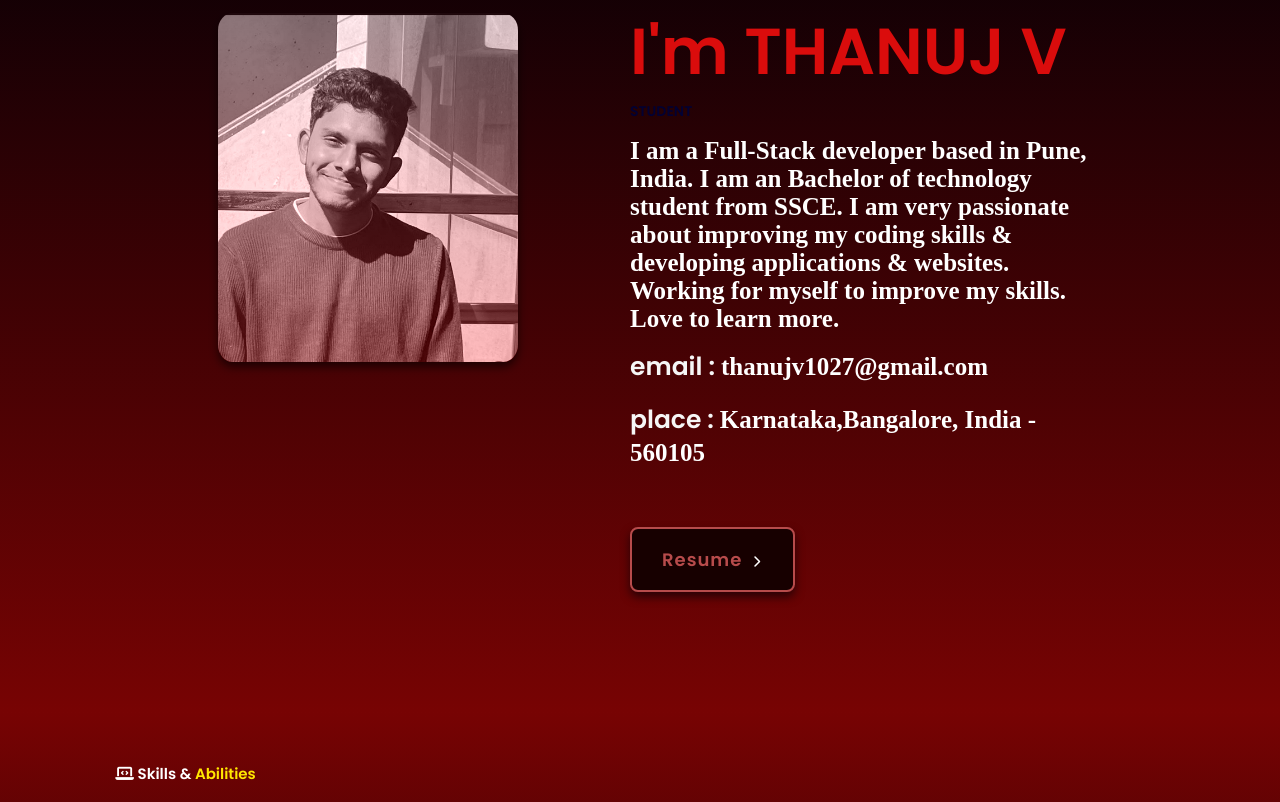
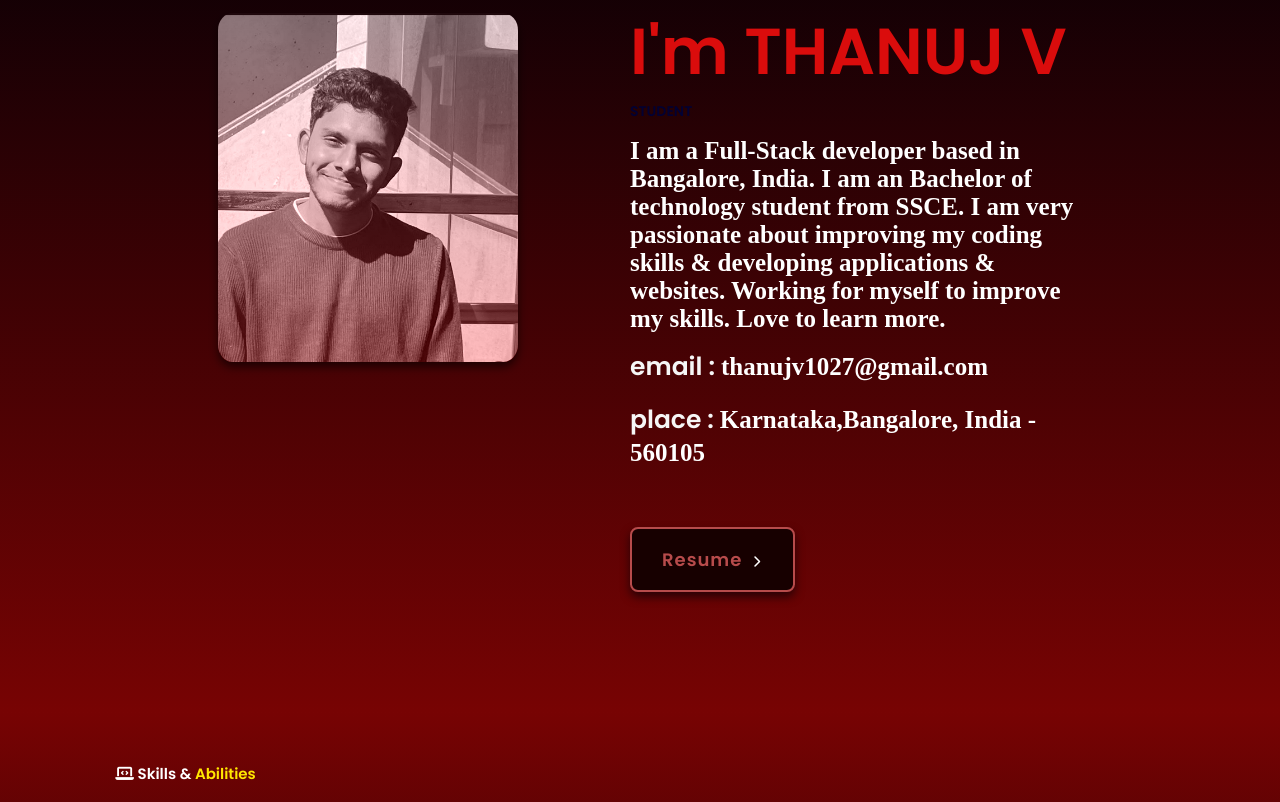
Before and after one commit to thanujv1/portfolio21, a plain HTML site: page index.html in a window 1280 px wide. Shown: the part 940-1742 px from the top of the page. Drawn offline with Linux system fonts and the light colour scheme.

Commit message:
Update index.html

```diff
--- a/index.html
+++ b/index.html
@@ -57,7 +57,7 @@
                 <h3>I'm THANUJ V</h3>
                 <span class="tag">STUDENT</span>
 
-                <p>I am a Full-Stack developer based in Pune, India.
+                <p>I am a Full-Stack developer based in Bangalore, India.
                     I am an Bachelor of technology student from SSCE.
                     I am very passionate about improving my coding skills & developing applications & websites.
                     Working for myself to improve my skills.
```
